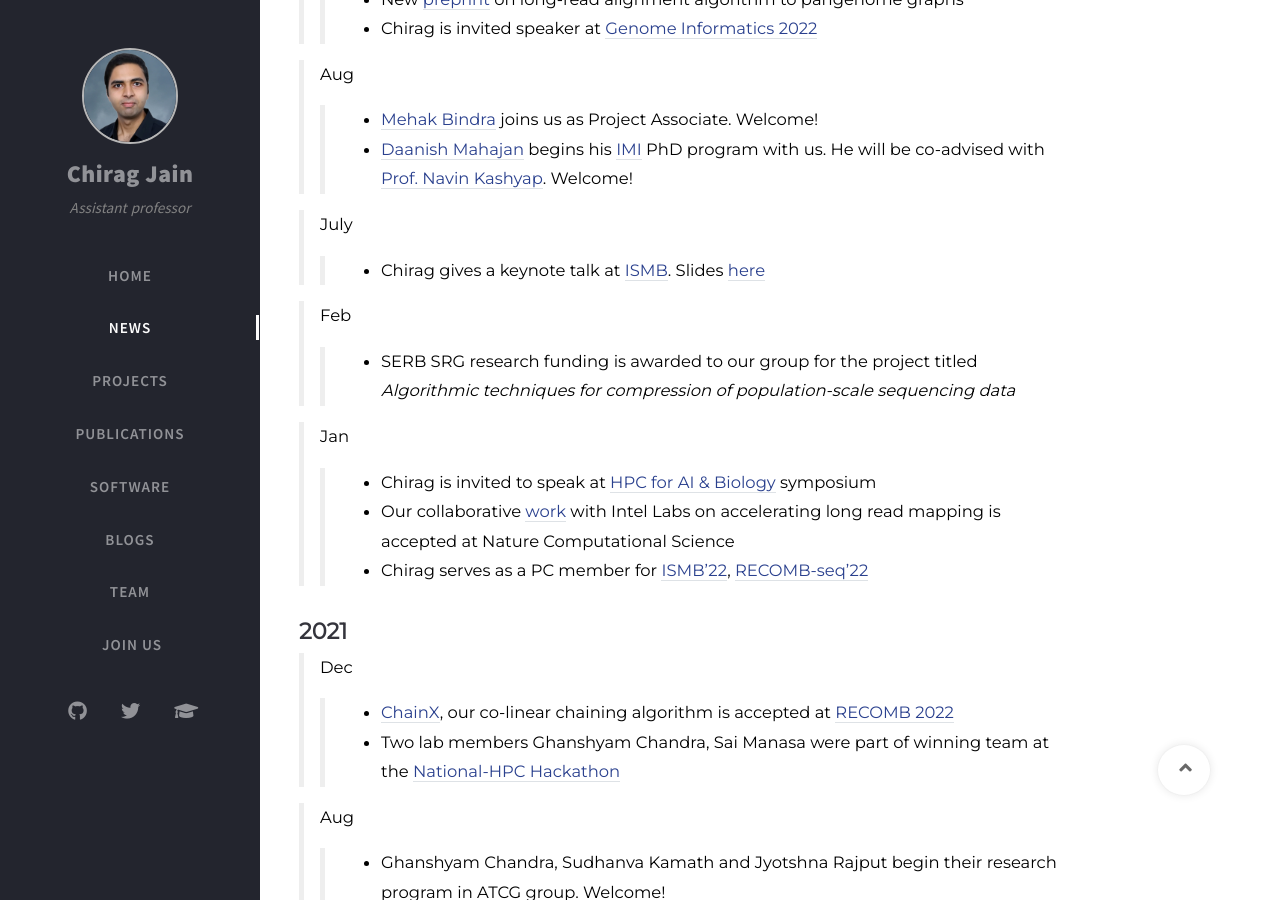
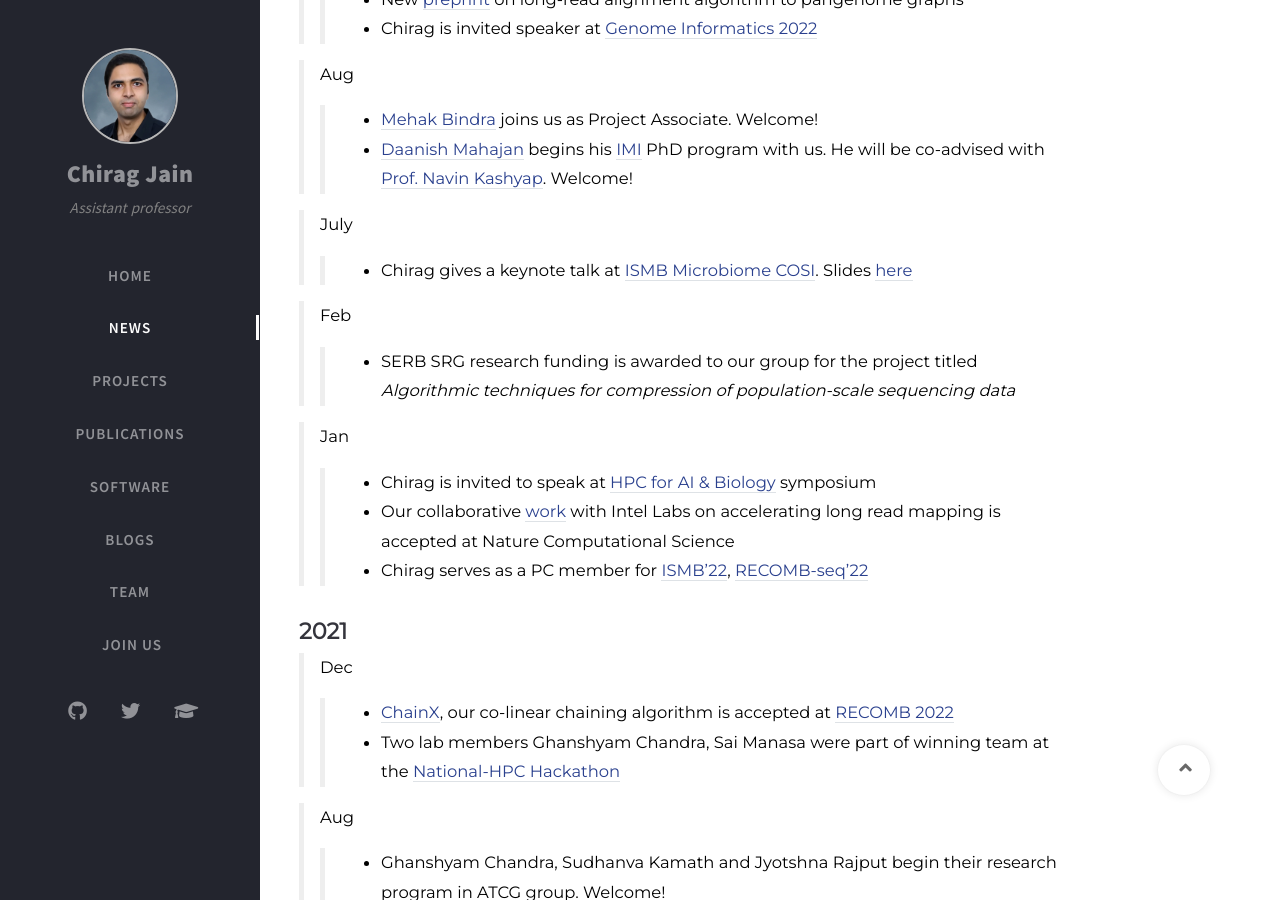
Before and after one commit to at-cg/at-cg.github.io, a Jekyll site: the page built from tabs/new.md, in a window 1280 px wide and 900 px high, scrolled down 594 px. Built offline with Jekyll 4.4.1, drawn with Linux system fonts in a browser that asks for light colours; nearby versions of some CDN libraries; comment, search, counter and statistics services are not loaded.

Commit message:
Update new.md

```diff
--- a/tabs/new.md
+++ b/tabs/new.md
@@ -40,7 +40,7 @@ type: news
 >> - [Daanish Mahajan](https://www.linkedin.com/in/daanish-mahajan-644619144/) begins his [IMI](http://msci.iisc.ac.in) PhD program with us. He will be co-advised with [Prof. Navin Kashyap](https://ece.iisc.ac.in/~nkashyap/). Welcome!
 
 > July
->> - Chirag gives a keynote talk at [ISMB](https://www.iscb.org/ismb2022-program/abstracts/microbiome). Slides [here](https://drive.google.com/file/d/1CJb3H5E0dfSQMyDjrzzth5TG2M_IEO2R/view?usp=sharing)
+>> - Chirag gives a keynote talk at [ISMB Microbiome COSI](https://www.iscb.org/ismb2022-program/abstracts/microbiome). Slides [here](https://drive.google.com/file/d/1CJb3H5E0dfSQMyDjrzzth5TG2M_IEO2R/view?usp=sharing)
 
 > Feb
 >> - SERB SRG research funding is awarded to our group for the project titled *Algorithmic techniques for compression of population-scale sequencing data*
```
